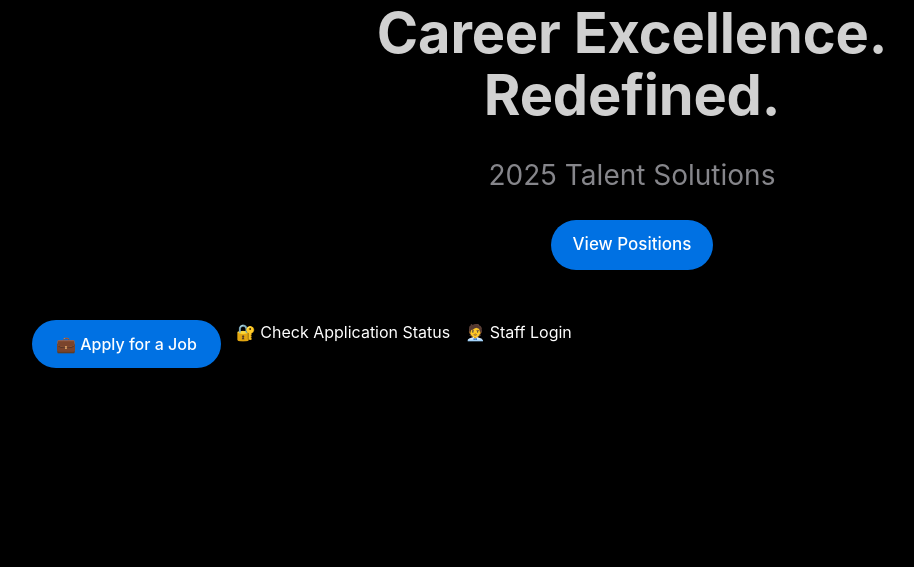
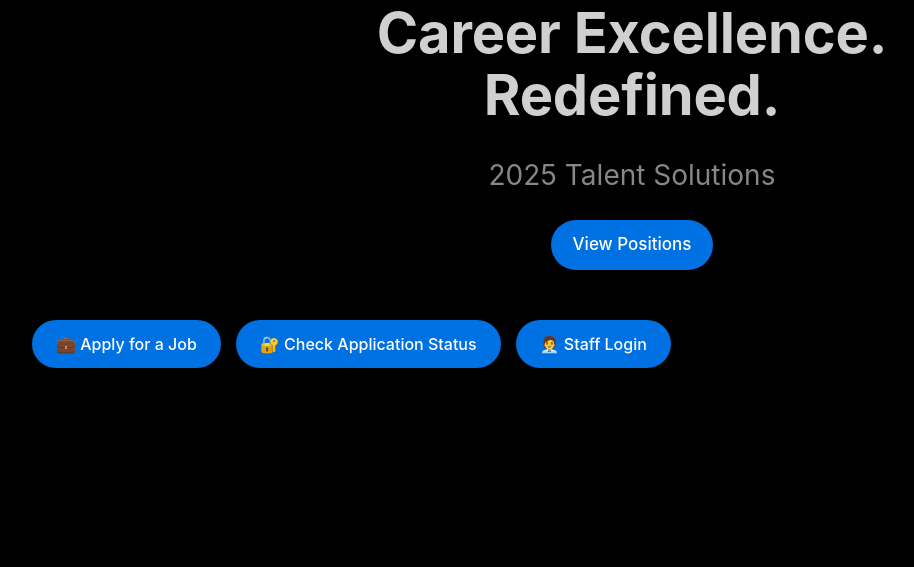
Before and after one commit to ShaanPanchal/COS10026-GroupG06, a PHP site: page / in a window 1280 px wide. Shown: the part 230-797 px from the top of the page, without its empty margins (8-922 px from the left). Run offline with PHP 8.4, Linux system fonts and the light colour scheme; some web fonts are replaced.

Commit message:
css fixing index php

```diff
--- a/project2/index.php
+++ b/project2/index.php
@@ -19,15 +19,21 @@ require_once 'nav.inc';
 
         <a href="jobs.php" class="primary-button large btn-view-jobs">View Positions</a>
 
-    <div class="home-action-buttons">
-        <a href="apply.php" class="primary-button">💼 Apply for a Job</a>
-        <?php if (!isset($_SESSION['eoi_number'])): ?>
-        <a href="login.php" class="secondary-button">🔐 Check Application Status</a>
-        <a href="manager_login.php" class="secondary-button">🧑‍💼 Staff Login</a>
-        <?php else: ?>
-        <a href="status.php" class="secondary-button">📄 View My Application</a>
-        <a href="logout.php" class="secondary-button">🚪 Log Out</a>
-    <?php endif; ?>
+        <div class="home-action-buttons">
+  <a href="apply.php" class="primary-button">💼 Apply for a Job</a>
+
+  <?php if (!isset($_SESSION['eoi_number']) && !isset($_SESSION['staff_logged_in'])): ?>
+    <a href="login.php" class="primary-button">🔐 Check Application Status</a>
+    <a href="manager_login.php" class="primary-button">🧑‍💼 Staff Login</a>
+
+  <?php elseif (isset($_SESSION['eoi_number'])): ?>
+    <a href="status.php" class="primary-button">📄 View My Application</a>
+    <a href="logout.php" class="primary-button">🚪 Log Out</a>
+
+  <?php elseif (isset($_SESSION['staff_logged_in'])): ?>
+    <a href="manage.php" class="primary-button">📋 Manage EOIs</a>
+    <a href="logout.php" class="primary-button">🚪 Log Out</a>
+  <?php endif; ?>
 </div>
     </div>
 </section>
--- a/project2/styles/styles.css
+++ b/project2/styles/styles.css
@@ -1048,11 +1048,11 @@ body {
 
 .review-card:hover {
     transform: scale(1.03);
-    background-color: #141212;
-  }
+    background-color: #f5efef;
+}
 
 
-  .confirmation-number {
+.confirmation-number {
     margin: 20px 0;
     text-align: center;
 }
```
